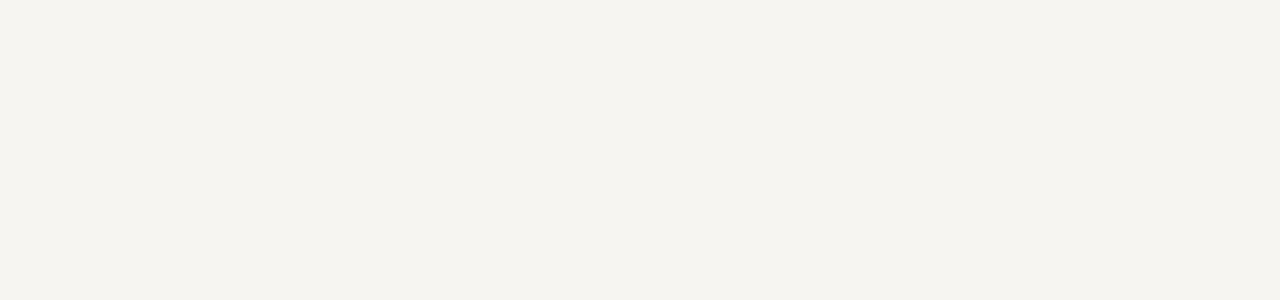
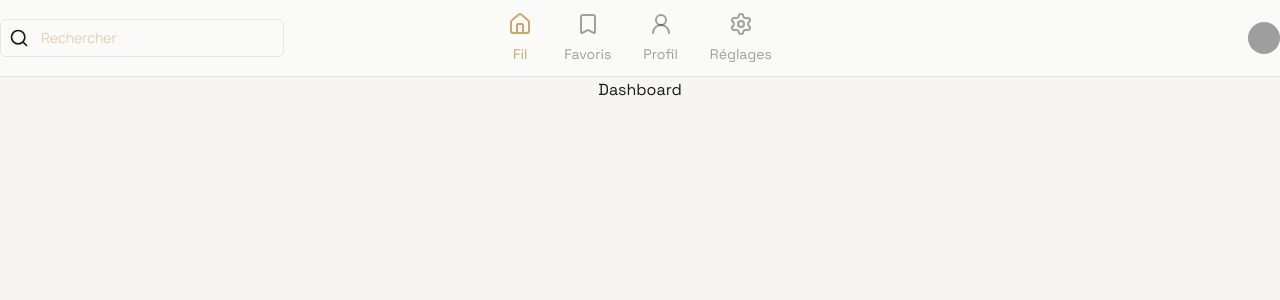
Before and after one commit to BapeCode/guardia-dev-ops, a React (Vite) app in the folder frontend/: page /dashboard in a window 1280 px wide. Before the commit this address had no page. Shown: the top 300 px of the page. Built offline with nearby package versions, Linux system fonts and the light colour scheme; grey boxes are pictures that could not be loaded; a web font is replaced by a local one.

Commit message:
Add Dashboard Page and Navigation Page

```diff
--- a/frontend/src/App.tsx
+++ b/frontend/src/App.tsx
@@ -2,6 +2,7 @@ import { Route, Routes } from "react-router-dom";
 import Home from "./pages/Home.tsx";
 import Login from "./pages/Login.tsx";
 import Register from "./pages/Register.tsx";
+import Dashboard from "@/pages/Dashboard.tsx";
 
 export default function App() {
   return (
@@ -10,6 +11,7 @@ export default function App() {
         <Route path="/" element={<Home />} />
         <Route path="/login" element={<Login />} />
         <Route path="/register" element={<Register />} />
+        <Route path="/dashboard" element={<Dashboard />} />
       </Routes>
     </main>
   );
--- a/frontend/src/components/Input.tsx
+++ b/frontend/src/components/Input.tsx
@@ -1,6 +1,6 @@
 
 interface InputProps {
-    label: string;
+    label?: string;
     type?: string;
     placeholder?: string;
     name?: string;
@@ -10,7 +10,9 @@ interface InputProps {
 export default function Input({label, type = "text", placeholder, name, required}: InputProps) {
     return (
         <div className="flex flex-col items-start gap-2 w-full">
-            <label className="text-xs font-light text-text-1/40 uppercase tracking-widest">{label}</label>
+            {label && (
+                <label className="text-xs font-light text-text-1/40 uppercase tracking-widest">{label}</label>
+            )}
             <input
                 required={required || false}
                 name={name}
--- /dev/null
+++ b/frontend/src/components/Navigation.tsx
@@ -0,0 +1,79 @@
+import {Bookmark, House, Search, Settings, User2} from "lucide-react";
+import { useState} from "react";
+import {cn} from "@/lib/utils.ts";
+import {Avatar, AvatarFallback, AvatarImage} from "@/components/ui/avatar.tsx";
+
+interface NavigationsItems {
+    name: string;
+    label: string;
+    href: string;
+    icon: any;
+}
+
+export default function NavigationDashboard() {
+    const [active, setActive] = useState<string>("fil")
+
+    const navigationItems: NavigationsItems[] = [
+        {
+            name: "fil",
+            label: "Fil",
+            href: "/dashboard#fil",
+            icon: House
+        },
+        {
+            name: "favoris",
+            label: "Favoris",
+            href: "/dashboard#favoris",
+            icon: Bookmark
+        },
+        {
+            name: "profil",
+            label: "Profil",
+            href: "/dashboard#profil",
+            icon: User2
+        },
+        {
+            name: "settings",
+            label: "Réglages",
+            href: "/dashboard#settings",
+            icon: Settings
+        }
+    ]
+
+    return (
+        <header className="flex justify-center items-center w-full bg-card border-b border-border">
+            <nav className="flex justify-between items-center max-w-7xl mx-auto w-full">
+                <div className="flex-1">
+                    <div className="flex items-center gap-3 bg-card border border-border px-2 py-2 rounded-sm w-2/3">
+                        <Search className="text-text-1 h-5 w-5"/>
+                        <input
+                            placeholder="Rechercher"
+                            type="text"
+                            className="bg-card rounded-xs focus:outline-none text-primary text-sm font-mono"
+                        />
+                    </div>
+                </div>
+
+                <div className="flex justify-center items-center gap-2 flex-1">
+                    {navigationItems.map((item) => (
+                        <a className={cn(
+                            "flex flex-col gap-2 items-center",
+                            active == item.name ? "text-primary" : "text-text-1/40",
+                            "hover:bg-primary hover:text-white transition-all duration-300 p-3"
+                        )} href={item.href} key={item.name} onClick={() => setActive(item.name)}>
+                            <item.icon/>
+                            <p className="text-sm font-light font-mono">{item.label}</p>
+                        </a>
+                    ))}
+                </div>
+
+                <div className="flex items-center justify-end gap-2 flex-1">
+                    <Avatar>
+                        <AvatarImage src={"https://github.com/shadcn.png"}/>
+                        <AvatarFallback>CN</AvatarFallback>
+                    </Avatar>
+                </div>
+            </nav>
+        </header>
+    )
+}
--- a/frontend/src/components/Section.tsx
+++ b/frontend/src/components/Section.tsx
@@ -1,10 +1,11 @@
 import * as React from "react";
+import {cn} from "@/lib/utils.ts";
 
 export default function Section(
     { children, className }: { children: React.ReactNode, className?: string }
 ) {
     return (
-        <section className={`max-w-7xl mx-auto ${className}`}>
+        <section className={cn(className, "max-w-7xl mx-auto")}>
             {children}
         </section>
     )
--- /dev/null
+++ b/frontend/src/components/ui/avatar.tsx
@@ -0,0 +1,107 @@
+import * as React from "react"
+import { Avatar as AvatarPrimitive } from "@base-ui/react/avatar"
+
+import { cn } from "@/lib/utils"
+
+function Avatar({
+  className,
+  size = "default",
+  ...props
+}: AvatarPrimitive.Root.Props & {
+  size?: "default" | "sm" | "lg"
+}) {
+  return (
+    <AvatarPrimitive.Root
+      data-slot="avatar"
+      data-size={size}
+      className={cn(
+        "group/avatar relative flex size-8 shrink-0 rounded-full select-none after:absolute after:inset-0 after:rounded-full after:border after:border-border after:mix-blend-darken data-[size=lg]:size-10 data-[size=sm]:size-6 dark:after:mix-blend-lighten",
+        className
+      )}
+      {...props}
+    />
+  )
+}
+
+function AvatarImage({ className, ...props }: AvatarPrimitive.Image.Props) {
+  return (
+    <AvatarPrimitive.Image
+      data-slot="avatar-image"
+      className={cn(
+        "aspect-square size-full rounded-full object-cover",
+        className
+      )}
+      {...props}
+    />
+  )
+}
+
+function AvatarFallback({
+  className,
+  ...props
+}: AvatarPrimitive.Fallback.Props) {
+  return (
+    <AvatarPrimitive.Fallback
+      data-slot="avatar-fallback"
+      className={cn(
+        "flex size-full items-center justify-center rounded-full bg-muted text-sm text-muted-foreground group-data-[size=sm]/avatar:text-xs",
+        className
+      )}
+      {...props}
+    />
+  )
+}
+
+function AvatarBadge({ className, ...props }: React.ComponentProps<"span">) {
+  return (
+    <span
+      data-slot="avatar-badge"
+      className={cn(
+        "absolute right-0 bottom-0 z-10 inline-flex items-center justify-center rounded-full bg-primary text-primary-foreground bg-blend-color ring-2 ring-background select-none",
+        "group-data-[size=sm]/avatar:size-2 group-data-[size=sm]/avatar:[&>svg]:hidden",
+        "group-data-[size=default]/avatar:size-2.5 group-data-[size=default]/avatar:[&>svg]:size-2",
+        "group-data-[size=lg]/avatar:size-3 group-data-[size=lg]/avatar:[&>svg]:size-2",
+        className
+      )}
+      {...props}
+    />
+  )
+}
+
+function AvatarGroup({ className, ...props }: React.ComponentProps<"div">) {
+  return (
+    <div
+      data-slot="avatar-group"
+      className={cn(
+        "group/avatar-group flex -space-x-2 *:data-[slot=avatar]:ring-2 *:data-[slot=avatar]:ring-background",
+        className
+      )}
+      {...props}
+    />
+  )
+}
+
+function AvatarGroupCount({
+  className,
+  ...props
+}: React.ComponentProps<"div">) {
+  return (
+    <div
+      data-slot="avatar-group-count"
+      className={cn(
+        "relative flex size-8 shrink-0 items-center justify-center rounded-full bg-muted text-sm text-muted-foreground ring-2 ring-background group-has-data-[size=lg]/avatar-group:size-10 group-has-data-[size=sm]/avatar-group:size-6 [&>svg]:size-4 group-has-data-[size=lg]/avatar-group:[&>svg]:size-5 group-has-data-[size=sm]/avatar-group:[&>svg]:size-3",
+        className
+      )}
+      {...props}
+    />
+  )
+}
+
+export {
+  Avatar,
+  AvatarImage,
+  AvatarFallback,
+  AvatarGroup,
+  AvatarGroupCount,
+  AvatarBadge,
+}
--- /dev/null
+++ b/frontend/src/pages/Dashboard.tsx
@@ -0,0 +1,14 @@
+import Section from "@/components/Section.tsx";
+import NavigationDashboard from "@/components/Navigation.tsx";
+
+export default function Dashboard() {
+    return (
+        <>
+            <NavigationDashboard/>
+
+            <Section className="flex flex-col items-center">
+                <p>Dashboard</p>
+            </Section>
+        </>
+    )
+}
```
